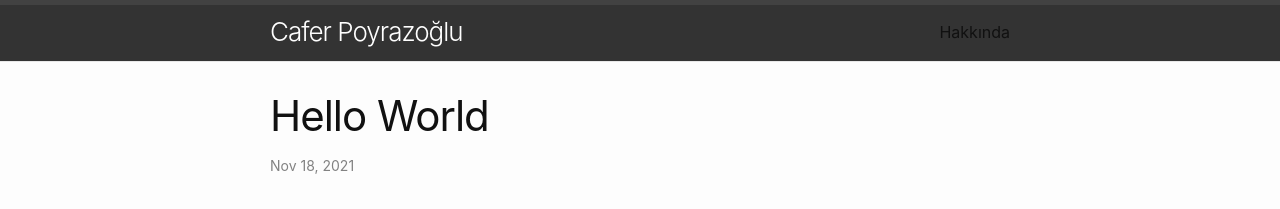
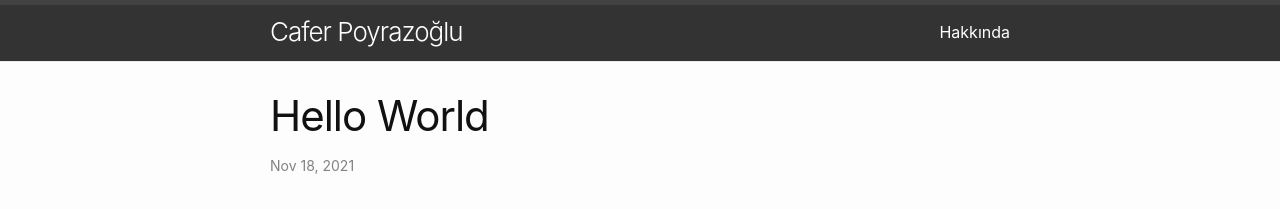
Before and after one commit to CaferPoyrazoglu/caferpoyrazoglu.github.io, a Jekyll site: the page built from _posts/2021-11-18-hello-world.md, in a window 1280 px wide. Shown: the top 209 px of the page. Built offline with Jekyll 4.4.1, drawn with Linux system fonts in a browser that asks for light colours.

Commit message:
guzel stble

```diff
--- a/_includes/header.html
+++ b/_includes/header.html
@@ -24,7 +24,8 @@
         {%- for path in page_paths -%}
         {%- assign my_page = site.pages | where: "path", path | first -%}
         {%- if my_page.title -%}
-        <a class="page-link" href="{{ my_page.url | relative_url }}">{{ my_page.title | escape }}</a>
+        <a class="page-link" style="color: white;" href="{{ my_page.url | relative_url }}">{{ my_page.title | escape
+          }}</a>
         {%- endif -%}
         {%- endfor -%}
       </div>
```
